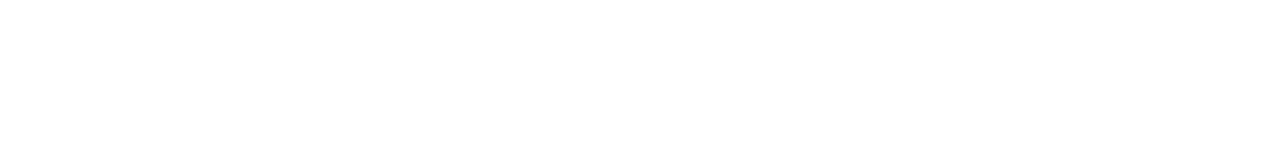
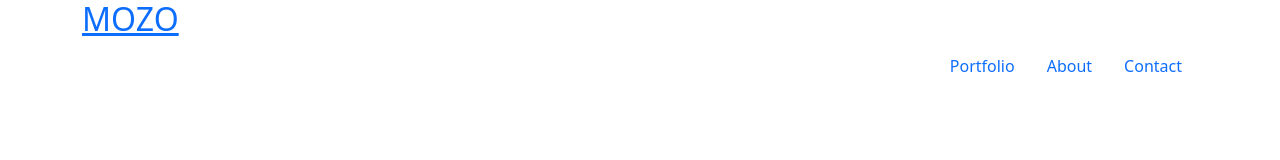
Before and after one commit to felixDev22/Bootstrap-task, a website: page index.html in a window 1280 px wide. Drawn offline with nearby package versions, Linux system fonts and the light colour scheme.

Commit message:
Add navbar section

```diff
--- a/index.html
+++ b/index.html
@@ -16,7 +16,24 @@
     <title>Portfolio Prototype</title>
   </head>
   <body>
-    <header></header>
+    <header class="container id="header" class="fixed-top">
+      <div class="logo">
+         <a href="index.html"><h2>MOZO</h2></a>
+       </div>
+
+      <ul class="nav justify-content-end">
+        <li class="nav-item">
+          <a class="nav-link" href="#">Portfolio</a>
+        </li>
+        <li class="nav-item">
+          <a class="nav-link" href="#">About</a>
+        </li>
+        <li class="nav-item">
+          <a class="nav-link" href="#">Contact</a>
+        </li>
+      </ul>
+
+    </header>
 
     <!-- JavaScript Bundle with Popper -->
     <script
```
